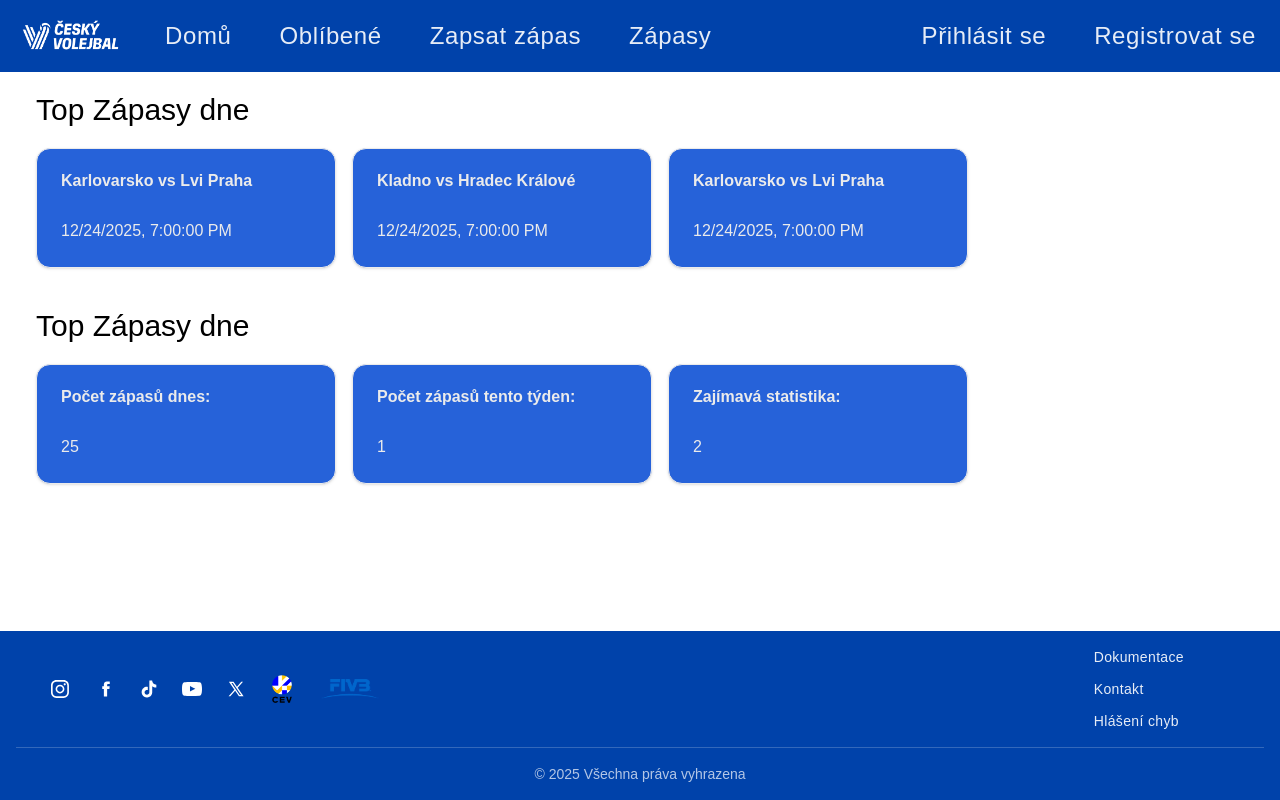
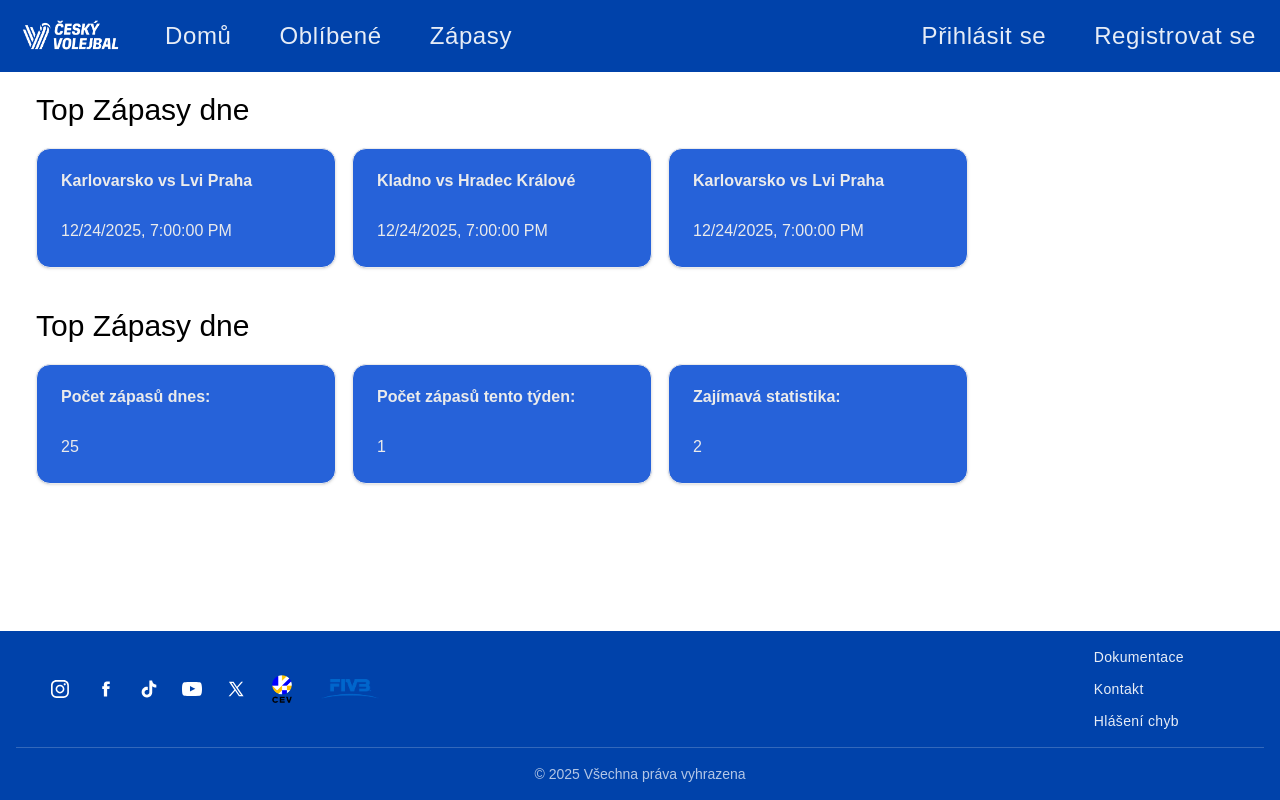
Before and after one commit to theholytom/eZapis, a React (Vite) app: page / in a window 1280 px wide. Built offline with nearby package versions, Linux system fonts and the light colour scheme.

Commit message:
deleting useless link in navigation

```diff
--- a/src/components/Navigation.tsx
+++ b/src/components/Navigation.tsx
@@ -110,14 +110,6 @@ function Navigation() {
                         to="/matches/"
                         className="relative block w-full lg:w-auto py-2 lg:py-1 px-2 after:absolute after:bg-white after:h-[2px] after:w-0 after:-bottom-1 after:left-0 hover:after:w-full after:transition-all after:duration-300 hover:text-white rounded-lg"
                     >
-                        Zapsat zápas
-                    </Link>
-                </li>
-                <li className="w-full lg:w-auto">
-                    <Link
-                        to="/matches/"
-                        className="relative block w-full lg:w-auto py-2 lg:py-1 px-2 after:absolute after:bg-white after:h-[2px] after:w-0 after:-bottom-1 after:left-0 hover:after:w-full after:transition-all after:duration-300 hover:text-white rounded-lg"
-                    >
                         Zápasy
                     </Link>
                 </li>
```
